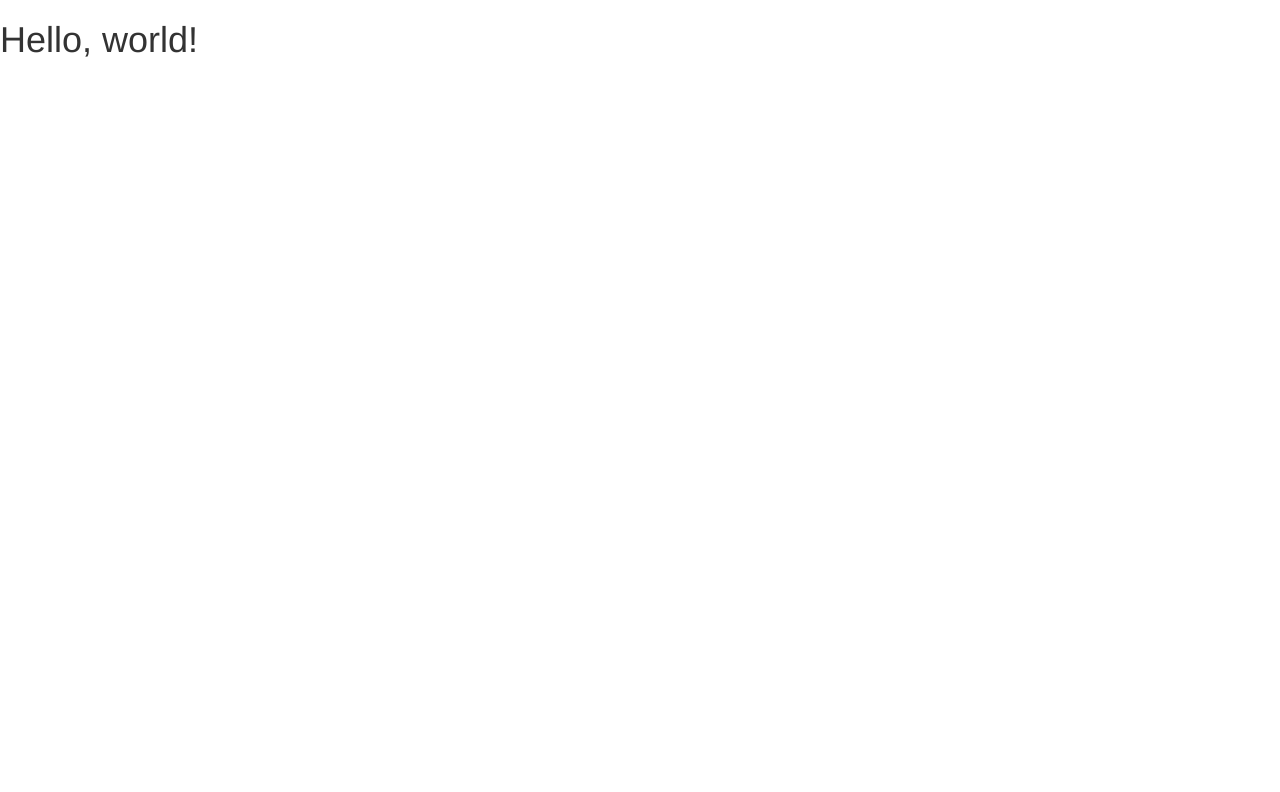
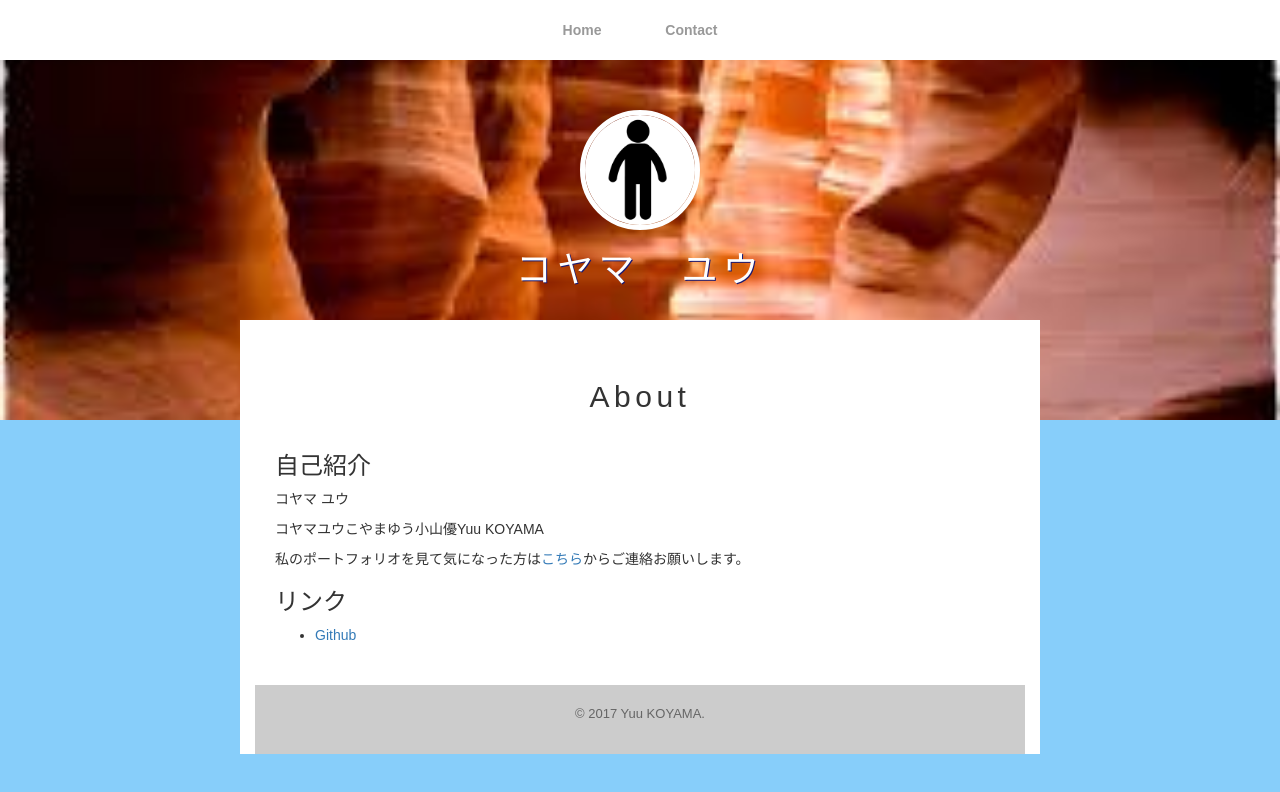
Before and after one commit to yuukoyama/yuukoyama.github.io, a plain HTML site: page index.html in a window 1280 px wide. Drawn offline with nearby package versions, Linux system fonts and the light colour scheme.

Commit message:
コミットメッセージ

```diff
--- a/index.html
+++ b/index.html
@@ -4,15 +4,43 @@
     <meta charset="utf-8">
     <meta http-equiv="X-UA-Compatible" content="IE=edge">
     <meta name="viewport" content="width=device-width, initial-scale=1">
-    <title>Bootstrap Sample</title>
+    <title>小山　優</title>
     <!-- BootstrapのCSS読み込み -->
     <link rel="stylesheet" href="//maxcdn.bootstrapcdn.com/bootstrap/3.3.5/css/bootstrap.min.css">
     <!-- jQuery読み込み -->
     <script src="//ajax.googleapis.com/ajax/libs/jquery/1.11.3/jquery.min.js"></script>
     <!-- BootstrapのJS読み込み -->
     <script src="//maxcdn.bootstrapcdn.com/bootstrap/3.3.5/js/bootstrap.min.js"></script>
+    <link rel="stylesheet" href="portfolio.css">
   </head>
   <body>
-    <h1>Hello, world!</h1>
+    <header>
+      <nav>
+        <ul>
+          <li><a href="index.html" class="selected">Home</a></li>
+          <li><a href="#">Contact</a></li>
+        </ul>
+      </nav>
+      <div id="logo">
+        <img src="001.png" alt="アイコン画像">
+        <h1>コヤマ　ユウ</h1>
+      </div>
+    </header>
+    <div class="container">
+      <section>
+        <h2>About</h2>
+        <h3>自己紹介</h3>
+        <p>コヤマ ユウ</p>
+        <p>コヤマユウこやまゆう小山優Yuu KOYAMA</p>
+        <p>私のポートフォリオを見て気になった方は<a href="#">こちら</a>からご連絡お願いします。</p>
+        <h3>リンク</h3>
+        <ul>
+          <li><a href="https://github.com/yuukoyama">Github</a></li>
+        </ul>
+      </section>
+      <footer>
+        <p>&copy; 2017 Yuu KOYAMA.</p>
+      </footer>
+    </div>
   </body>
 </html>
--- /dev/null
+++ b/portfolio.css
@@ -0,0 +1,87 @@
+＊ {
+  margin: 0;
+  padding: 0;
+}
+
+body {
+  font-family: YuGothic, "游ゴシック", "メイリオ", Meiryo, "ヒラギノ角ゴ Pro W3", "Hiragino Kaku Gothic Pro", sans-serif;
+  background-color: #87cefa;
+  font-size: 14px;
+}
+
+header {
+  background-image: url("bgimg.jpeg");
+  background-position: center center;
+  background-size: cover;
+  background-repeat: no-repeat;
+  padding-bottom: 100px;
+}
+
+#logo {
+  padding: 20px 0;
+  text-align: center;
+
+}
+
+#logo img {
+  max-width: 120px;
+  border: 5px solid #fff;
+  border-radius: 75%;
+}
+
+#logo h1 {
+  letter-spacing: 0.15em;
+  color: #fff;
+  text-shadow: 1px 1px 0px #191970;
+}
+
+nav {
+  margin: 0 0 30px 0;
+  padding: 10px 0;
+  text-align: center;
+  background: #fff;
+}
+
+nav ul {
+  margin: 10px;
+  padding: 0;
+}
+nav ul li {
+  margin: 0 20px;
+  display: inline-block;
+}
+
+nav ul li a {
+  padding: 15px 10px;
+  text-decoration: none;
+  color: #999;
+  font-weight: bold;
+}
+
+nav ul li {
+  color: #000;
+}
+
+.container {
+  max-width: 800px;
+  margin: -100px auto 0;
+  background-color: #fff;
+}
+
+section {
+  padding: 30px 20px;
+}
+
+section h2 {
+  padding: 10px 0 20px 0;
+  text-align: center;
+  letter-spacing: 0.15em;
+}
+
+footer {
+  padding: 20px 0;
+  font-size: 93%;
+  text-align-last: center;
+  background-color: #ccc;
+  color: #666;
+}
```
Also changed, not shown: 001.png (added), bgimg.jpeg (added).
